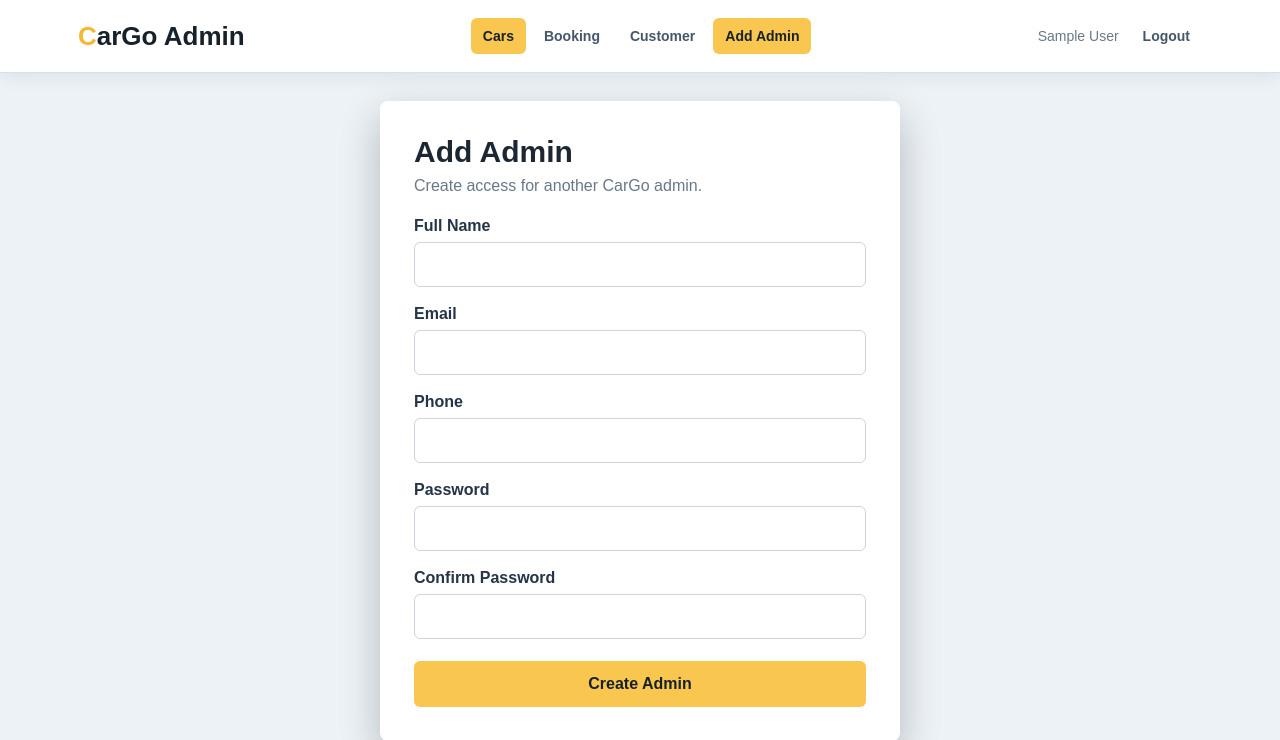
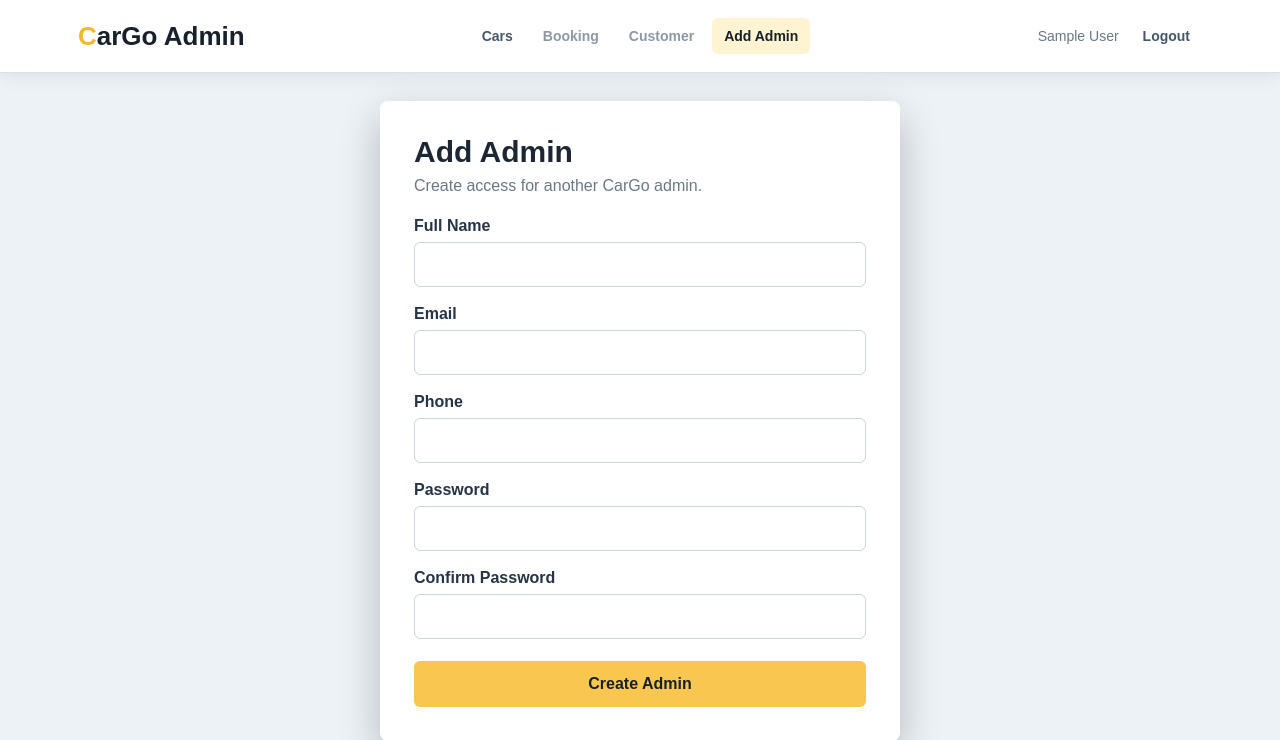
Before and after one commit to StillSame21/CarGO, a PHP site: page /admin/add_admin.php in a window 1280 px wide. Shown: the top 740 px of the page. Run offline with PHP 8.4, Linux system fonts and the light colour scheme; the visitor is signed in with stand-in values (Sample User, id 1).

Commit message:
align customer and admin dashboard design

```diff
--- a/admin/header.php
+++ b/admin/header.php
@@ -1,17 +1,18 @@
 <?php
 $adminDisplayName = $_SESSION['admin_name'] ?? $_SESSION['admin_email'] ?? 'Admin';
+$currentPage = basename($_SERVER['PHP_SELF']);
 ?>
-<div class="customer-header-inner admin-header-inner">
+<div class="dashboard-header-inner">
     <a class="dashboard-logo" href="dashboard.php">CarGo Admin</a>
 
-    <nav class="customer-nav admin-nav" aria-label="Admin navigation">
-        <a href="manage_cars.php">Cars</a>
+    <nav class="dashboard-nav" aria-label="Admin navigation">
+        <a href="manage_cars.php" class="<?php echo $currentPage === 'manage_cars.php' ? 'active' : ''; ?>">Cars</a>
         <span>Booking</span>
         <span>Customer</span>
-        <a href="add_admin.php">Add Admin</a>
+        <a href="add_admin.php" class="<?php echo $currentPage === 'add_admin.php' ? 'active' : ''; ?>">Add Admin</a>
     </nav>
 
-    <div class="customer-account">
+    <div class="dashboard-account">
         <span><?php echo htmlspecialchars($adminDisplayName, ENT_QUOTES, 'UTF-8'); ?></span>
         <a href="../logout.php?type=admin">Logout</a>
     </div>
--- a/css/admin.css
+++ b/css/admin.css
@@ -1,13 +1,3 @@
-/* Admin Dashboard */
-.admin-nav a {
-    color: #17212b;
-    background: #f9c74f;
-}
-
-.admin-nav a:hover {
-    background: #f4b932;
-}
-
 .empty-admin-panel {
     min-height: 280px;
     padding: 34px;
--- a/style.css
+++ b/style.css
@@ -148,13 +148,6 @@ button:hover {
     background: #f4b932;
 }
 
-.demo-note {
-    margin-top: 18px;
-    color: #697887;
-    font-size: 13px;
-    text-align: center;
-}
-
 .auth-link {
     margin-top: 14px;
     color: #697887;
@@ -187,11 +180,11 @@ button:hover {
     box-shadow: 0 4px 16px rgba(29, 39, 51, 0.08);
 }
 
-.customer-header-inner {
+.dashboard-header-inner {
     min-height: 72px;
-    display: flex;
+    display: grid;
+    grid-template-columns: minmax(180px, 1fr) auto minmax(180px, 1fr);
     align-items: center;
-    justify-content: space-between;
     gap: 28px;
     width: 100%;
     max-width: 1180px;
@@ -200,6 +193,7 @@ button:hover {
 }
 
 .dashboard-logo {
+    justify-self: start;
     color: #17212b;
     font-size: 26px;
     font-weight: bold;
@@ -210,15 +204,15 @@ button:hover {
     color: #f4b932;
 }
 
-.customer-nav {
+.dashboard-nav {
     display: flex;
     align-items: center;
     gap: 6px;
 }
 
-.customer-nav a,
-.customer-nav span,
-.customer-account a {
+.dashboard-nav a,
+.dashboard-nav span,
+.dashboard-account a {
     padding: 10px 12px;
     border-radius: 6px;
     color: #46576a;
@@ -227,20 +221,22 @@ button:hover {
     text-decoration: none;
 }
 
-.customer-nav span {
+.dashboard-nav span {
+    color: #8b98a6;
     cursor: default;
 }
 
-.customer-nav a:hover,
-.customer-nav a.active,
-.customer-account a:hover {
+.dashboard-nav a:hover,
+.dashboard-nav a.active,
+.dashboard-account a:hover {
     color: #17212b;
     background: #fff4d2;
 }
 
-.customer-account {
+.dashboard-account {
     display: flex;
     align-items: center;
+    justify-self: end;
     gap: 12px;
     color: #697887;
     font-size: 14px;
@@ -280,18 +276,19 @@ button:hover {
         font-size: 34px;
     }
 
-    .customer-header-inner {
+    .dashboard-header-inner {
         align-items: flex-start;
+        display: flex;
         flex-direction: column;
         gap: 14px;
         padding: 18px 24px;
     }
 
-    .customer-nav {
+    .dashboard-nav {
         flex-wrap: wrap;
     }
 
-    .customer-account {
+    .dashboard-account {
         width: 100%;
         justify-content: space-between;
         white-space: normal;
@@ -300,5 +297,4 @@ button:hover {
     .dashboard-content {
         padding: 20px;
     }
-
 }
```
Also changed, not shown: customer/header.php (+5 -4 lines).
